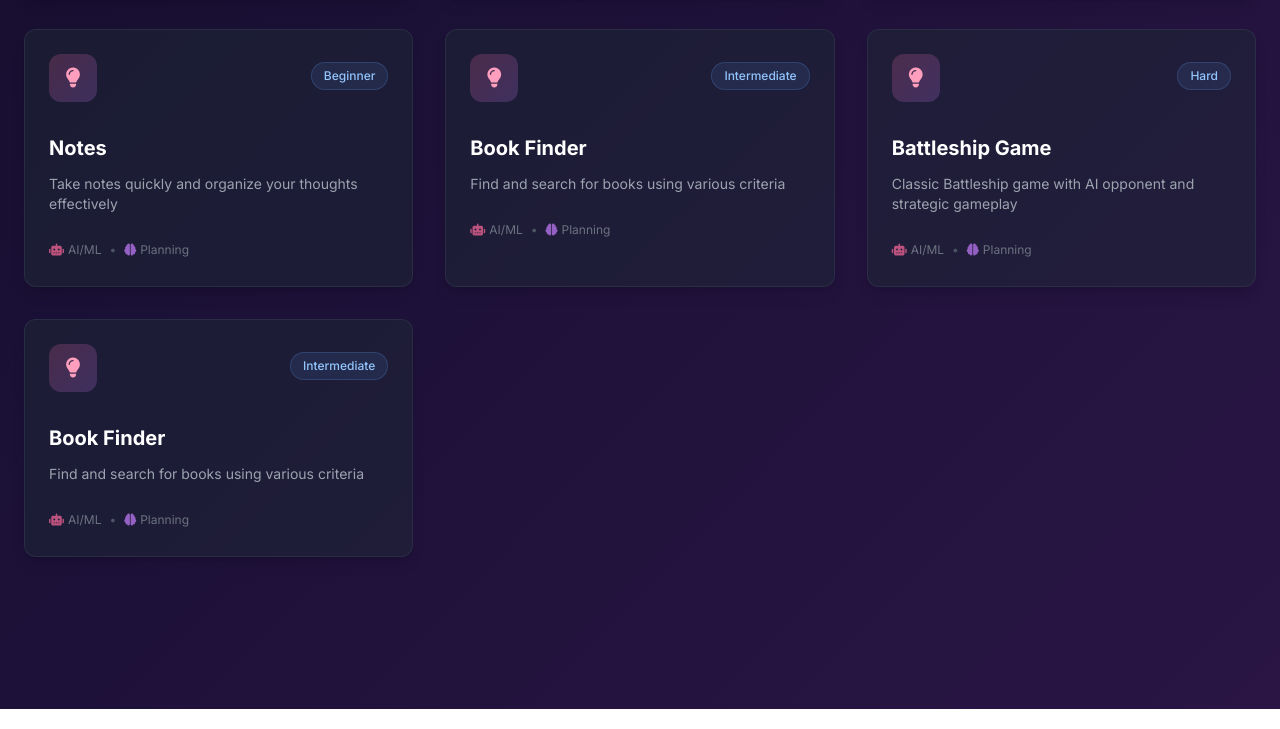
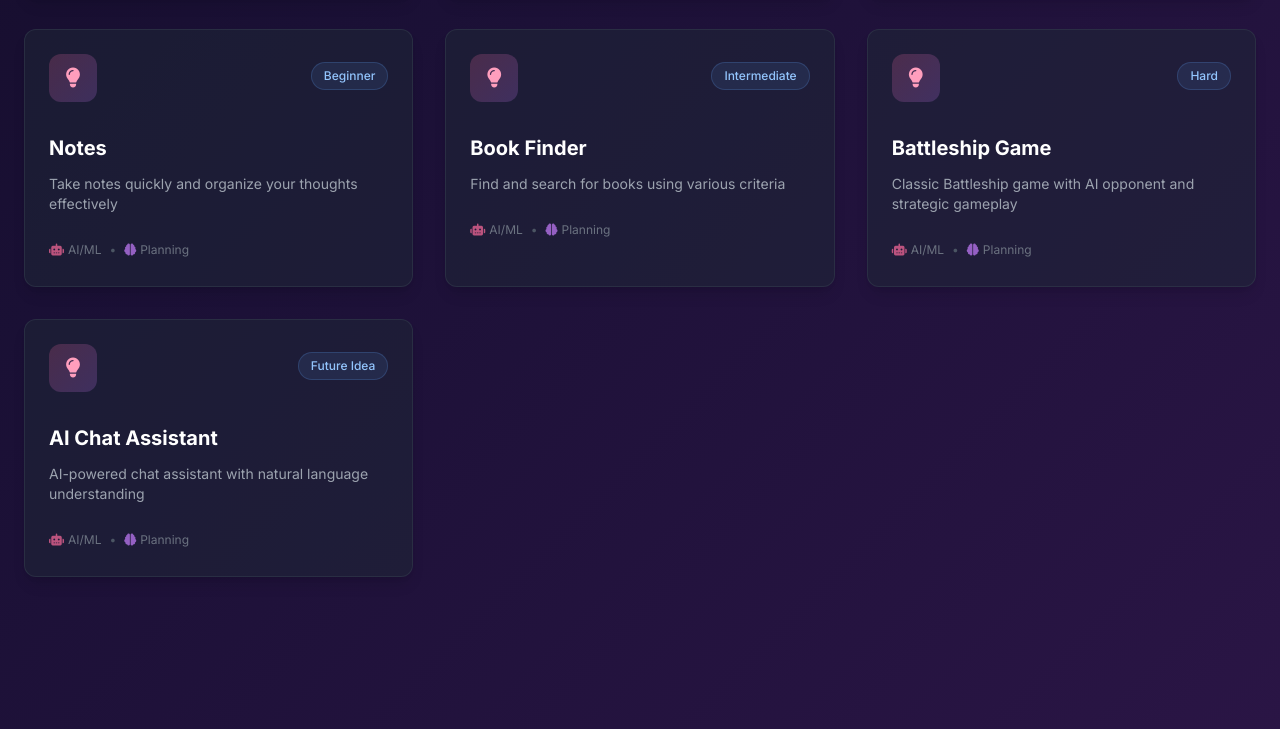
Before and after one commit to elupregwen/2026projects, a plain HTML site: page index.html in a window 1280 px wide. Shown: the part 1313-2042 px from the top of the page. Drawn offline with nearby package versions, Linux system fonts and the light colour scheme.

Commit message:
Update index.html

```diff
--- a/index.html
+++ b/index.html
@@ -733,15 +733,15 @@
                                 <i class="fas fa-lightbulb text-pink-350 text-xl"></i>
                             </div>
                             <span class="project-tag bg-blue-400/10 text-blue-300 border border-blue-400/20">
-                                Intermediate
+                                Future Idea
                             </span>
                         </div>
 
                         <h3 class="text-xl font-bold text-white mb-3 group-hover:text-pink-350 transition-colors duration-300">
-                            Book Finder
+                            AI Chat Assistant
                         </h3>
                         <p class="text-gray-400 mb-4 text-sm line-clamp-2 group-hover:text-gray-300 transition-colors duration-300">
-                            Find and search for books using various criteria
+                            AI-powered chat assistant with natural language understanding
                         </p>
 
                         <div class="flex items-center justify-between mt-6">
```
